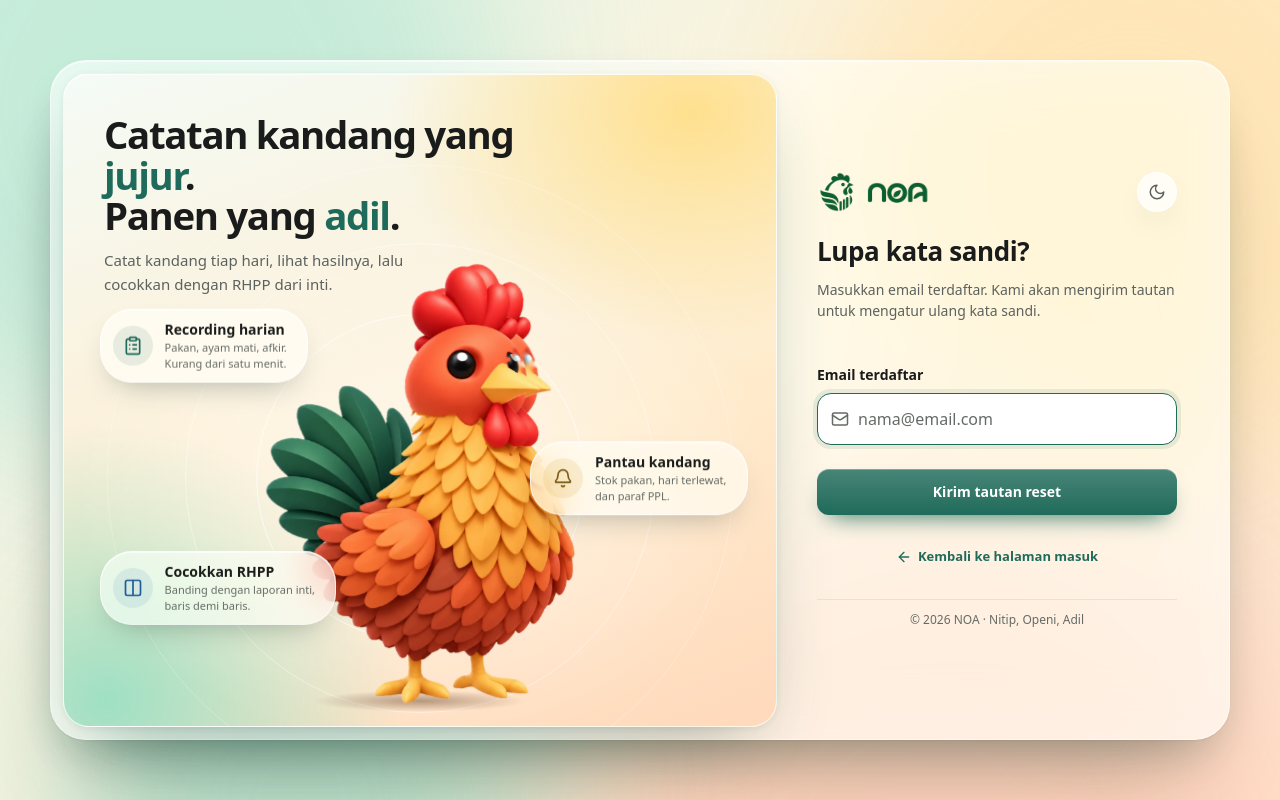
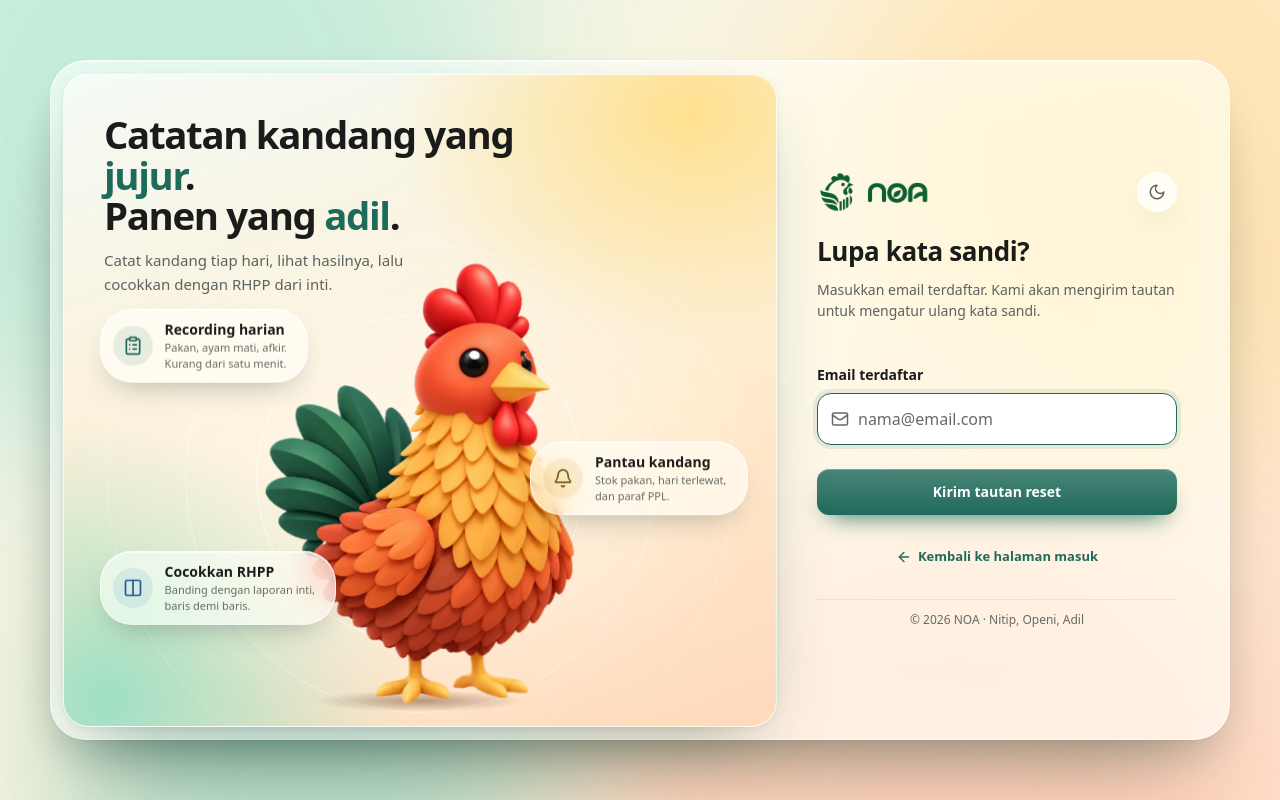
Before and after one commit to marquisccel/NOA, a Laravel app: page /forgot-password in a window 1280 px wide. Run offline with Laravel 12, Linux system fonts and the light colour scheme; style sheets or scripts are compiled from the project's sources; parts of the project's set-up code (start-up, migrations or seed data) failed here and were passed over; some web fonts are replaced.

Commit message:
Perbaiki maskot ayam: badan utuh, ekor bergoyang, mata dan kelopak bersih
Kepala tidak lagi digeser terpisah (hilangkan tepi ganda). Ekor dipisah dan
berputar di pangkalnya. Bekas mata diisi warna kulit, kantong latar dan garis
hijau di leher dibuang, mata terpejam jadi garis datar.

Co-Authored-By: Claude Sonnet 5.5 <noreply@anthropic.com>

```diff
--- a/resources/css/app.css
+++ b/resources/css/app.css
@@ -387,21 +387,18 @@ select:not([multiple]) {
     display: block;
     transform-style: preserve-3d;
     transform-origin: 50% 85%;
-    transform: rotateY(var(--ry, 0deg)) rotateX(var(--rx, 0deg));
+    transform: rotateY(var(--ry, 0deg)) rotateX(var(--rx, 0deg)) rotate(var(--rz, 0deg));
 }
 
 .ayam-lapis { position: absolute; inset: 0; width: 100%; height: 100%; display: block; pointer-events: none; user-select: none; }
-.ayam-badan { transform-origin: 50% 100%; transform: scaleY(var(--nap, 1)); }
 
-.ayam-kepala {
-    position: absolute;
-    inset: 0;
-    display: block;
-    transform-style: preserve-3d;
-    transform-origin: 69% 40%;
-    transform: translateZ(46px) translate(var(--hx, 0px), var(--hy, 0px)) rotate(var(--hr, 0deg));
-}
+/* Seluruh badan bernapas sebagai satu kesatuan, jadi tidak ada sambungan yang terlihat. */
+.ayam-napas { position: absolute; inset: 0; display: block; transform-origin: 50% 100%; transform: scale(var(--nx, 1), var(--nap, 1)); }
 
+/* Ekor dipisah dan berputar pada pangkalnya (di balik badan). */
+.ayam-ekor { position: absolute; inset: 0; display: block; transform-origin: 38.7% 53.3%; transform: rotate(var(--ek, 0deg)); }
+
+/* Mata dipotong ke bentuk wajah, jadi tidak pernah keluar dari kepala. */
 .ayam-mata {
     position: absolute;
     inset: 0;
@@ -415,7 +412,21 @@ select:not([multiple]) {
 .ayam-mata img {
     position: absolute;
     pointer-events: none;
-    transform: translate(var(--ex, 0px), var(--ey, 0px)) scaleY(var(--blink, 1));
+    translate: calc(var(--ex, 0) * var(--f, 1) * 1%) calc(var(--ey, 0) * var(--f, 1) * 1%);
+    scale: 1 var(--blink, 1);
+    opacity: var(--mo, 1);
+    filter: drop-shadow(0 0 3px rgb(150 30 15 / 0.45));
+}
+
+/* Mata terpejam: garis lengkung halus, bukan bola mata yang digepengkan. */
+.ayam-kelopak {
+    position: absolute;
+    display: block;
+    border-bottom: 3px solid #3b150d;
+    border-radius: 2px;
+    opacity: var(--kl, 0);
+    pointer-events: none;
+    translate: calc(var(--ex, 0) * 0.4%) calc(var(--ey, 0) * 0.3%);
 }
 
 @keyframes naik {
--- a/resources/views/components/guest-layout.blade.php
+++ b/resources/views/components/guest-layout.blade.php
@@ -29,18 +29,20 @@
                         <p class="max-w-[330px] text-[15px] leading-[24px] text-ink-secondary">Catat kandang tiap hari, lihat hasilnya, lalu cocokkan dengan RHPP dari inti.</p>
                     </div>
 
-                    {{-- Maskot ayam berlapis (badan, kepala, mata) dengan kedalaman CSS 3D. Matanya mengikuti kursor. --}}
+                    {{-- Maskot ayam: badan utuh, ekor yang bergoyang, dan mata asli yang bergerak di dalam wajah. Matanya mengikuti kursor. --}}
                     <div data-ayam class="absolute inset-x-0 bottom-[3%] top-[29%] [@media(max-height:600px)]:top-[34%]" style="opacity:0;transition:opacity .8s">
                         <button type="button" data-colek aria-label="Colek ayam" class="ayam-tombol">
                             <span class="ayam-lompat" data-lompat>
                                 <span class="ayam-bayang"></span>
                                 <span class="ayam-adegan" data-adegan2>
-                                    <img class="ayam-lapis ayam-badan" src="{{ asset('images/ayam/badan.webp') }}" alt="" draggable="false">
-                                    <span class="ayam-kepala" data-kepala>
-                                        <img class="ayam-lapis" src="{{ asset('images/ayam/kepala.webp') }}" alt="" draggable="false">
-                                        <span class="ayam-mata" style="-webkit-mask-image:url('{{ asset('images/ayam/kepala.webp') }}');mask-image:url('{{ asset('images/ayam/kepala.webp') }}')">
+                                    <span class="ayam-napas">
+                                        <span class="ayam-ekor"><img class="ayam-lapis" src="{{ asset('images/ayam/ekor.webp') }}" alt="" draggable="false"></span>
+                                        <img class="ayam-lapis" src="{{ asset('images/ayam/badan.webp') }}" alt="" draggable="false">
+                                        <span class="ayam-mata" data-kepala style="-webkit-mask-image:url('{{ asset('images/ayam/kepala.webp') }}');mask-image:url('{{ asset('images/ayam/kepala.webp') }}')">
                                             <img src="{{ asset('images/ayam/mata1.webp') }}" alt="" draggable="false" style="left:63.25%;top:19.37%;width:10.13%;height:7.17%">
-                                            <img src="{{ asset('images/ayam/mata2.webp') }}" alt="" draggable="false" style="left:82.33%;top:20.06%;width:4.42%;height:5.34%">
+                                            <img src="{{ asset('images/ayam/mata2.webp') }}" alt="" draggable="false" style="left:82.33%;top:20.06%;width:4.42%;height:5.34%;--f:.6">
+                                            <i class="ayam-kelopak" style="left:65.1%;top:21%;width:6.4%;height:2%"></i>
+                                            <i class="ayam-kelopak" style="left:83.1%;top:21%;width:2.8%;height:1.7%"></i>
                                         </span>
                                     </span>
                                 </span>
```
Also changed, not shown: resources/js/ayam2d.js (+20 -12 lines), tests/Feature/UiPutaran2Test.php (+1 -1 lines), public/images/ayam/badan.webp, public/images/ayam/ekor.webp (added), public/images/ayam/kepala.webp.
